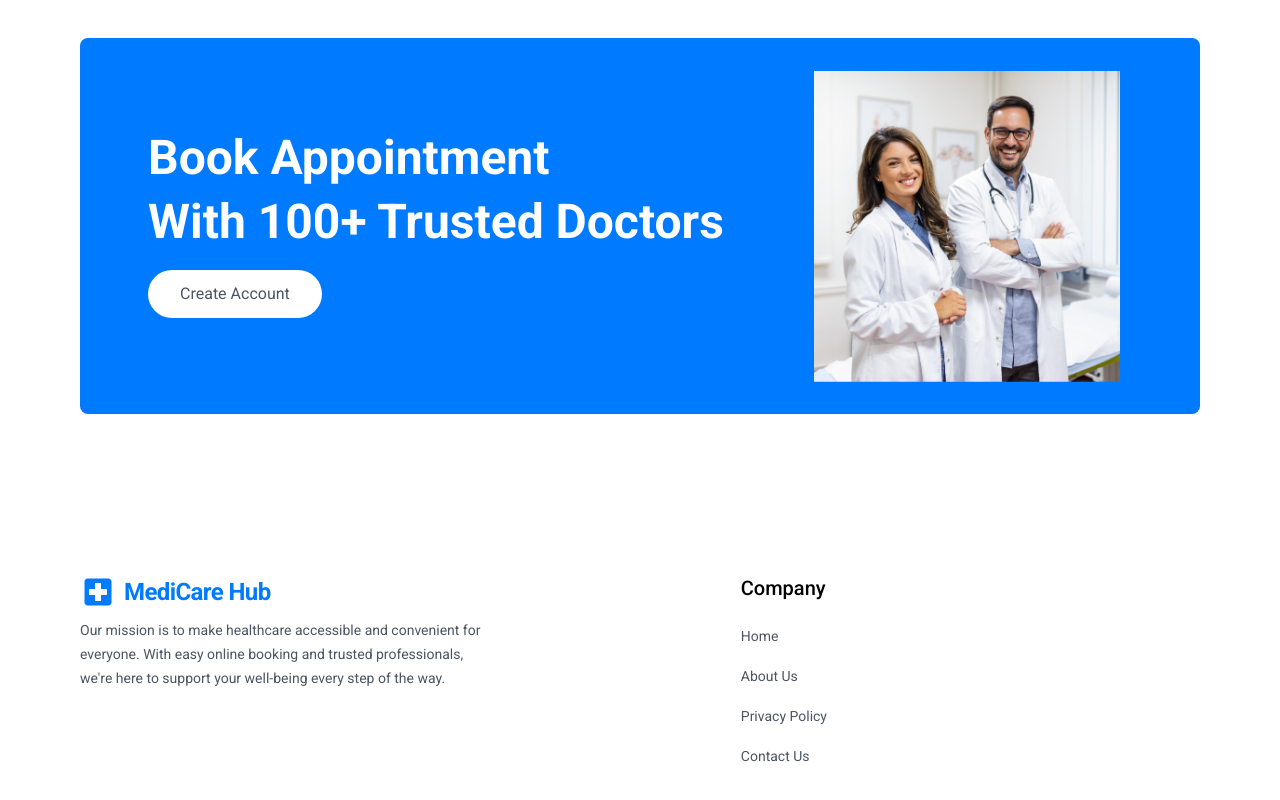
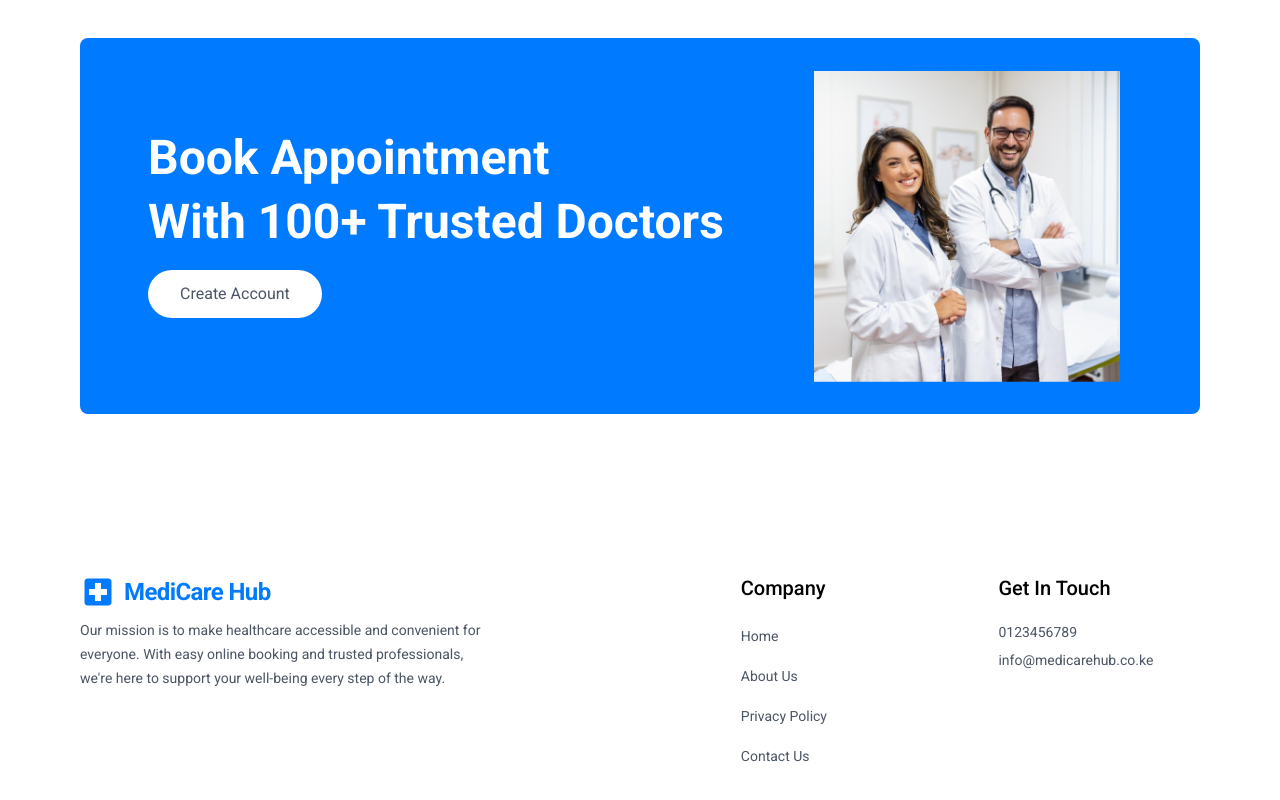
Before and after one commit to briansimiyuj/doctor-appointment-app, a React (Vite) app: page / in a window 1280 px wide. Shown: the part 2399-3199 px from the top of the page. Built offline with nearby package versions, Linux system fonts and the light colour scheme; a web font is replaced by a local one.

Commit message:
Right Footer Side

```diff
--- a/src/components/Footer/Footer.tsx
+++ b/src/components/Footer/Footer.tsx
@@ -1,5 +1,6 @@
 import FooterMenu from "./FooterMenu"
 import LeftFooterSide from "./LeftFooterSide"
+import RightFooterSide from "./RightFooterSide"
 
 const Footer: React.FC = ()=>{
 
@@ -13,6 +14,8 @@ const Footer: React.FC = ()=>{
 
                 <FooterMenu/>
 
+                <RightFooterSide/>
+
             </div>
 
         </footer>
--- /dev/null
+++ b/src/components/Footer/RightFooterSide.tsx
@@ -0,0 +1,32 @@
+const RightFooterSide: React.FC = ()=>{
+
+    return(
+
+        <div className="flex flex-col gap-5">
+
+            <h2 className="text-xl font-medium">Get In Touch</h2>
+
+
+            <ul className="flex flex-col text-gray-600 gap-2">
+
+                <li>
+
+                    <a href="tel: +254 123 456 789">0123456789</a>
+
+                </li>
+
+                <li>
+
+                    <a href="mailto: info@medicarehub.co.ke">info@medicarehub.co.ke</a>
+
+                </li>
+
+            </ul>
+
+        </div>
+
+    )
+
+}
+
+export default RightFooterSide
```
Also changed, not shown: 1 other file (tests, documents, lock files or other folders).
